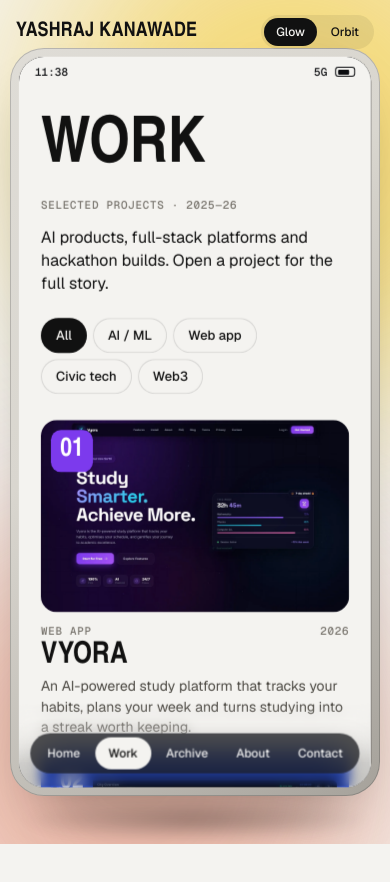
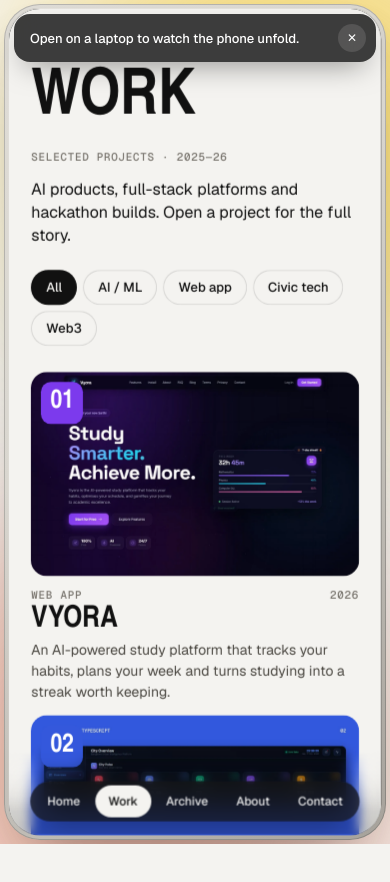
Before and after one commit to yashrajkanawade357/Portfolio_Website, a React (Vite) app: page /work in a window 390 px wide. Shown: the top 882 px of the page. Built offline with nearby package versions, Linux system fonts and the light colour scheme; a web font is replaced by a local one.

Commit message:
feat(mobile): full-screen device on phones with one-time laptop hint; larger device on tablets

```diff
--- a/src/components/Shell.tsx
+++ b/src/components/Shell.tsx
@@ -44,13 +44,15 @@ function useViewport() {
 
 function geometry(w: number, h: number) {
   const portrait = w < 760 || w / h < 0.9
+  // real phones: the device fills the whole screen, with just a thin frame
+  if (w < 600) return { portrait, phone: true, W: w - 8, H: h - 8, b: 5, r: 36 }
   if (portrait) {
-    const W = Math.round(Math.min(460, w - 20))
+    const W = Math.round(Math.min(600, w - 60))
     const H = Math.round(Math.min(h - 96, W * 2.1))
-    return { portrait, W, H, b: 9, r: 34 }
+    return { portrait, phone: false, W, H, b: 9, r: 34 }
   }
   const W = Math.round(Math.min(1300, w * 0.92, (h - 120) / 0.64))
-  return { portrait, W, H: Math.round(W * 0.64), b: 12, r: 30 }
+  return { portrait, phone: false, W, H: Math.round(W * 0.64), b: 12, r: 30 }
 }
 
 const clamp = (v: number, a = 0, b = 1) => Math.min(b, Math.max(a, v))
@@ -132,7 +134,9 @@ export default function Shell({ children }: { children: ReactNode }) {
     <div className={`app scene-${scene}`} style={{ "--frame": FINISHES[finish].frame, "--edge": FINISHES[finish].edge } as CSSProperties}>
       <SceneLayer scene={scene} />
 
-      <header className="topbar">
+      {g.phone && <LaptopHint />}
+
+      {!g.phone && <header className="topbar">
         <Link to="/" className="logo">{person.name}</Link>
         <div className="switch" role="group" aria-label="Background">
           {SCENES.map(([id, label]) => (
@@ -142,7 +146,7 @@ export default function Shell({ children }: { children: ReactNode }) {
             </button>
           ))}
         </div>
-      </header>
+      </header>}
 
       <div className="track" style={{ height: vp.h + unfold + dist }}>
         <div className="stage">
@@ -199,7 +203,7 @@ export default function Shell({ children }: { children: ReactNode }) {
                   </motion.div>
                 </AnimatePresence>
               </motion.div>
-              <StatusBar />
+              {!g.phone && <StatusBar />}
               <div className="screen-fade" />
               <ScreenNav pathname={pathname} />
             </motion.div>
@@ -224,6 +228,31 @@ export default function Shell({ children }: { children: ReactNode }) {
         </div>
       )}
     </div>
+  )
+}
+
+/* phones get the full-screen layout; mention once that the fold lives on bigger screens */
+function LaptopHint() {
+  const [show, setShow] = useState(() => { try { return !localStorage.getItem("yk-hint") } catch { return false } })
+  const close = () => { setShow(false); try { localStorage.setItem("yk-hint", "1") } catch { /* private mode */ } }
+  useEffect(() => {
+    if (!show) return
+    const t = setTimeout(close, 7000)
+    return () => clearTimeout(t)
+  }, [show])
+  return (
+    <AnimatePresence>
+      {show && (
+        <motion.div
+          className="hint" role="status"
+          initial={{ opacity: 0, y: -16 }} animate={{ opacity: 1, y: 0 }} exit={{ opacity: 0, y: -16 }}
+          transition={{ type: "spring", bounce: 0.2, visualDuration: 0.4, delay: 0.8 }}
+        >
+          <span>Open on a laptop to watch the phone unfold.</span>
+          <button onClick={close} aria-label="Dismiss">✕</button>
+        </motion.div>
+      )}
+    </AnimatePresence>
   )
 }
 
--- a/src/styles.css
+++ b/src/styles.css
@@ -46,6 +46,15 @@ button { font: inherit; color: inherit; background: none; border: 0; cursor: poi
 .switch button .pill { position: absolute; inset: 0; border-radius: 999px; background: var(--page-ink); z-index: 0; }
 .switch button span { position: relative; z-index: 1; }
 .switch button[aria-pressed="true"] span { color: var(--page-bg); }
+
+.hint {
+  position: fixed; top: 14px; left: 14px; right: 14px; z-index: 40; display: flex; align-items: center; gap: 10px;
+  padding: 10px 10px 10px 16px; border-radius: 16px; font-size: 13px; font-weight: 500; color: #fff;
+  background: rgba(20,20,20,.82); backdrop-filter: blur(14px); -webkit-backdrop-filter: blur(14px);
+  box-shadow: 0 12px 30px -12px rgba(0,0,0,.5);
+}
+.hint span { flex: 1; }
+.hint button { width: 28px; height: 28px; border-radius: 50%; background: rgba(255,255,255,.12); color: #fff; font-size: 12px; }
 
 .finishes {
   position: fixed; left: 50%; bottom: 18px; z-index: 30; transform: translateX(-50%);
```
